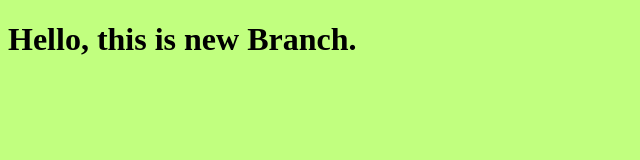
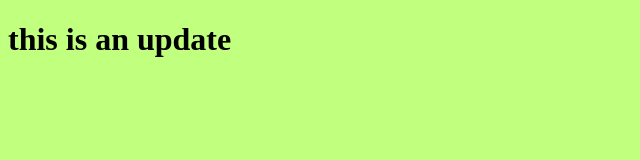
Before and after one commit to MoKhalied01/myproject, a plain HTML site: page index.html in a window 1280 px wide. Shown: the whole page, without its empty margins (0-640 px from the left). Drawn offline with Linux system fonts and the light colour scheme.

Commit message:
edit the html file

```diff
--- a/index.html
+++ b/index.html
@@ -8,7 +8,7 @@
 </head>
 <body>
 
-    <h1>Hello, this is new Branch.</h1>
+    <h1>this is an update</h1>
 
     <script src="app.js"></script>
 </body>
```
